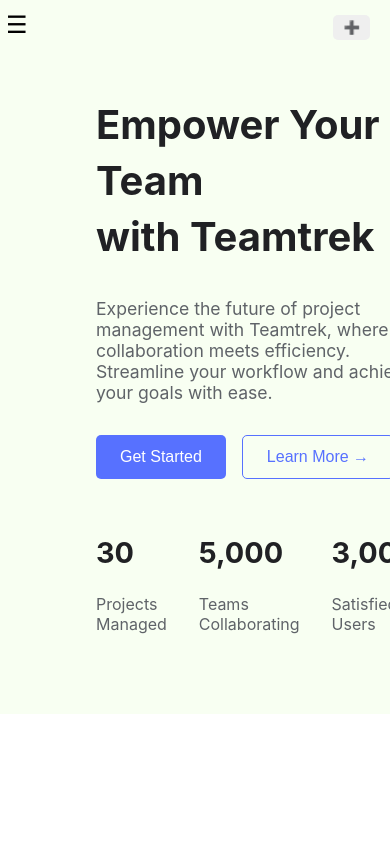
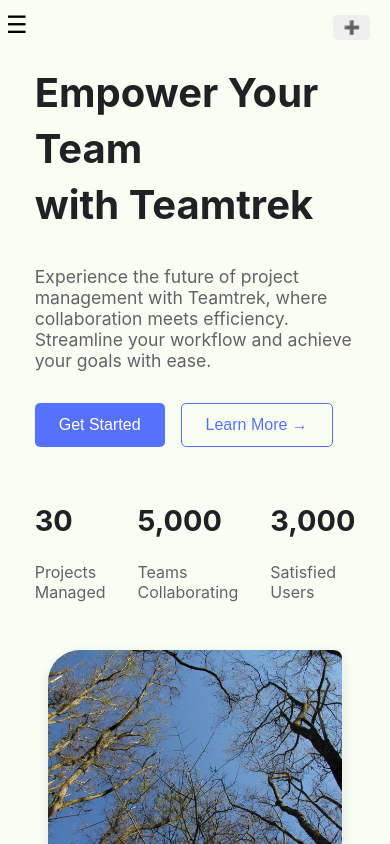
Before and after one commit to Titanantony/teamtrek, a React (Create React App) app in the folder react-frontend/: page / in a window 390 px wide. Built offline with nearby package versions, Linux system fonts and the light colour scheme.

Commit message:
Chore make some the image adjustments for the smaller screens

```diff
--- a/react-frontend/public/index.html
+++ b/react-frontend/public/index.html
@@ -24,7 +24,7 @@
       work correctly both with client-side routing and a non-root public URL.
       Learn how to configure a non-root public URL by running `npm run build`.
     -->
-    <title>React App</title>
+    <title>Teamtrek</title>
   </head>
   <body>
     <noscript>You need to enable JavaScript to run this app.</noscript>
--- a/react-frontend/src/Layout/RootLayout.js
+++ b/react-frontend/src/Layout/RootLayout.js
@@ -97,11 +97,7 @@
   // Adjust RootLayout default state based on screen width
   useEffect(() => {
   const handleResize = () => {
-      if (window.innerWidth <= 768) {
-        setIsOpen(false); // Set RootLayout closed by default on small screens
-      } else {
-        setIsOpen(true); // Set RootLayout open by default on larger screens
-      }
+    setIsOpen(false); // Always closed regardless of screen size
   };
 
   window.addEventListener("resize", handleResize);
@@ -111,6 +107,7 @@
     window.removeEventListener("resize", handleResize);
   };
 }, []);
+
 
   const toggleRootLayout = () => {
     setIsOpen(!isOpen);
--- a/react-frontend/src/Pages/Homepage/styles/MainSection.module.css
+++ b/react-frontend/src/Pages/Homepage/styles/MainSection.module.css
@@ -99,3 +99,16 @@
         transform: translateY(0);
     }
 }
+
+@media (max-width: 768px) {
+    .container {
+        flex-direction: column;
+        padding: 2rem 3rem;
+    }
+
+    .image {
+        border-radius: 0.5rem;
+        border-top-left-radius: 2rem;
+        border-bottom-right-radius: 2rem;
+    }
+}
```
Lines whose indentation alone changed are shown as unchanged.
